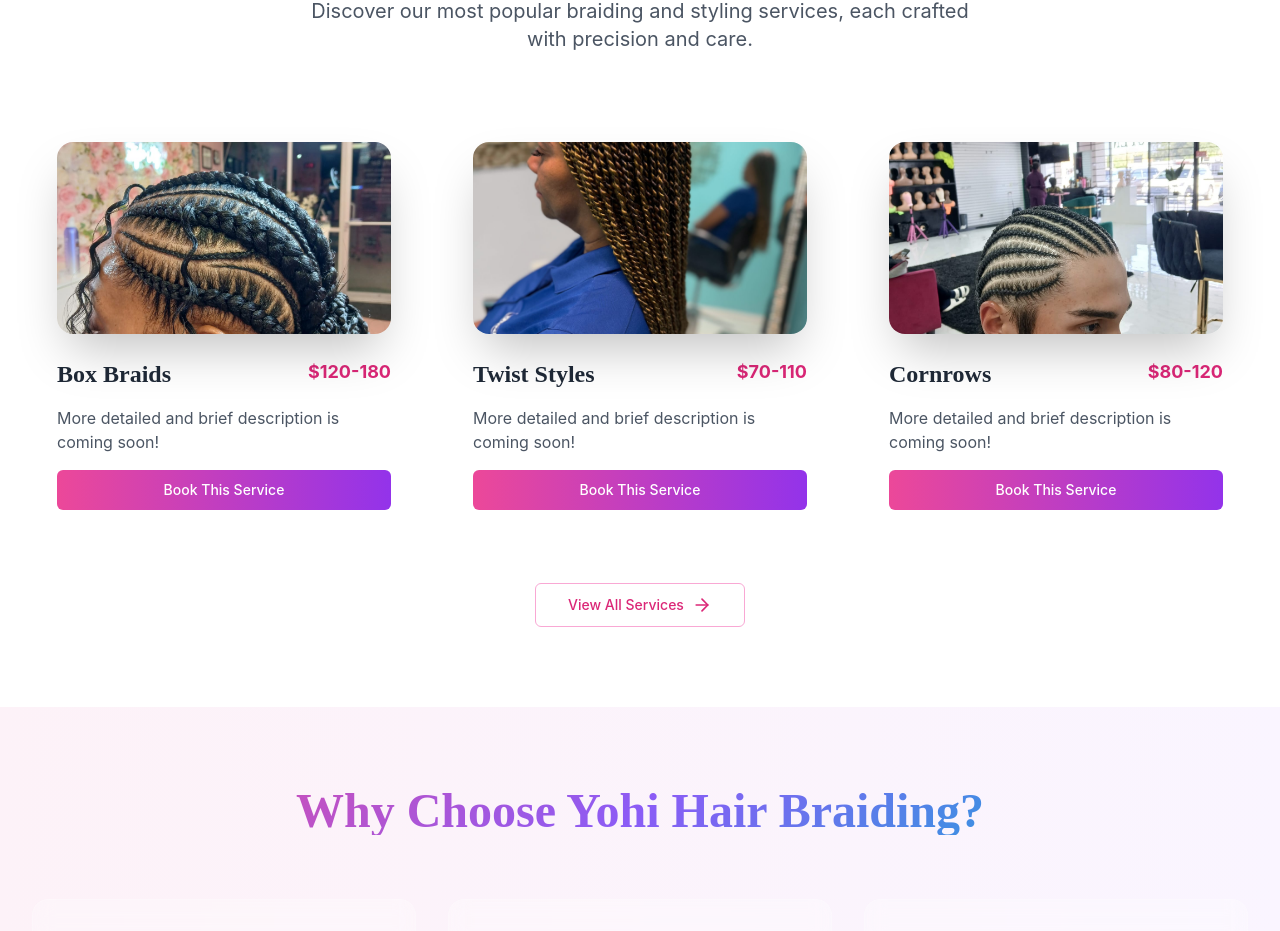
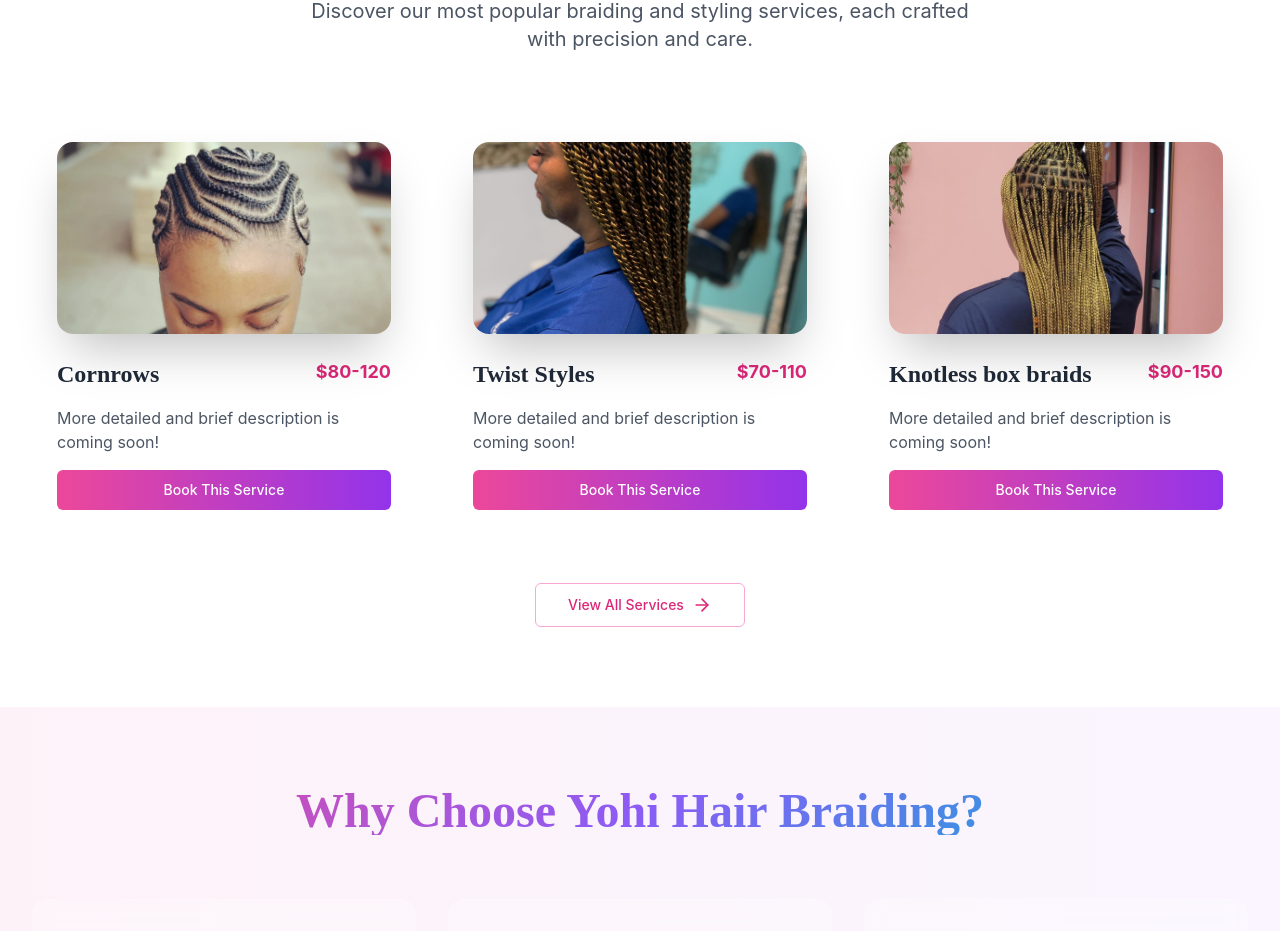
Before and after one commit to Amenu-sh/Yohi-Hair-Braiding, a React (Vite) app: page / in a window 1280 px wide. Shown: the part 1011-1942 px from the top of the page. Built offline with nearby package versions, Linux system fonts and the light colour scheme.

Commit message:
updated gallery

```diff
--- a/src/pages/GalleryPage.jsx
+++ b/src/pages/GalleryPage.jsx
@@ -1,117 +1,120 @@
-
-import React, { useState } from 'react';
-import { Helmet } from 'react-helmet';
-import { motion } from 'framer-motion';
-import { Button } from '@/components/ui/button';
+import React, { useState } from "react";
+import { Helmet } from "react-helmet";
+import { motion } from "framer-motion";
+import { Button } from "@/components/ui/button";
 
 const GalleryPage = () => {
-  const [activeFilter, setActiveFilter] = useState('all');
+  const [activeFilter, setActiveFilter] = useState("all");
 
   const categories = [
-    { id: 'all', name: 'All Styles' },
-    { id: 'box-braids', name: 'Box Braids' },
-    { id: 'cornrows', name: 'Cornrows' },
-    { id: 'twists', name: 'Twists' },
-    { id: 'protective', name: 'Protective Styles' },
-    { id: 'goddess', name: 'Goddess Braids' }
+    { id: "all", name: "All Styles" },
+    { id: "box-braids", name: "Box Braids" },
+    { id: "cornrows", name: "Cornrows" },
+    { id: "twists", name: "Twists" },
+    { id: "protective", name: "Protective Styles" },
+    { id: "goddess", name: "Goddess Braids" },
   ];
 
   const galleryItems = [
     {
       id: 1,
-      category: 'box-braids',
-      title: 'Classic Box Braids',
-      description: 'Medium-length box braids with natural hair',
-      image: 'Beautiful classic box braids hairstyle on natural hair'
+      category: "box-braids",
+      title: "Classic Box Braids",
+      description: "Medium-length box braids with natural hair",
+      image: "/images/gallery/hair-styling1.jpg",
     },
     {
       id: 2,
-      category: 'cornrows',
-      title: 'Geometric Cornrows',
-      description: 'Intricate geometric pattern cornrows',
-      image: 'Geometric cornrow pattern with artistic design'
+      category: "cornrows",
+      title: "Geometric Cornrows",
+      description: "Intricate geometric pattern cornrows",
+      image: "/images/gallery/cornrows.jpg",
     },
     {
       id: 3,
-      category: 'twists',
-      title: 'Senegalese Twists',
-      description: 'Long Senegalese twists with ombre effect',
-      image: 'Senegalese twists with beautiful ombre coloring'
+      category: "twists",
+      title: "Senegalese Twists",
+      description: "Long Senegalese twists with ombre effect",
+      image: "/images/gallery/Twists.jpg",
     },
     {
       id: 4,
-      category: 'goddess',
-      title: 'Goddess Braids Updo',
-      description: 'Elegant goddess braids styled in an updo',
-      image: 'Elegant goddess braids arranged in updo style'
+      category: "goddess",
+      title: "Goddess Braids Updo",
+      description: "Elegant goddess braids styled in an updo",
+      image: "/images/gallery/Godes-Boho-knotles.jpg",
     },
     {
       id: 5,
-      category: 'protective',
-      title: 'Protective Crown',
-      description: 'Crown braid protective style',
-      image: 'Crown braid protective hairstyle for natural hair'
+      category: "protective",
+      title: "Protective Crown",
+      description: "Crown braid protective style",
+      image: "/images/gallery/hair-styling2.jpg",
     },
     {
       id: 6,
-      category: 'box-braids',
-      title: 'Jumbo Box Braids',
-      description: 'Large box braids for a bold look',
-      image: 'Jumbo box braids creating a bold statement look'
+      category: "box-braids",
+      title: "Jumbo Box Braids",
+      description: "Large box braids for a bold look",
+      image: "/images/gallery/hair-styling3.jpg",
     },
     {
       id: 7,
-      category: 'cornrows',
-      title: 'Side-Swept Cornrows',
-      description: 'Cornrows styled to one side',
-      image: 'Side-swept cornrows with elegant styling'
+      category: "cornrows",
+      title: "Side-Swept Cornrows",
+      description: "Cornrows styled to one side",
+      image: "/images/gallery/hair-styling4.jpg",
     },
     {
       id: 8,
-      category: 'twists',
-      title: 'Two-Strand Twists',
-      description: 'Natural two-strand twist out',
-      image: 'Natural two-strand twists with defined curl pattern'
+      category: "twists",
+      title: "Two-Strand Twists",
+      description: "Natural two-strand twist out",
+      image: "/images/gallery/hair-styling5.jpg",
     },
     {
       id: 9,
-      category: 'goddess',
-      title: 'Bohemian Goddess Braids',
-      description: 'Goddess braids with bohemian flair',
-      image: 'Bohemian-style goddess braids with decorative elements'
+      category: "goddess",
+      title: "Bohemian Goddess Braids",
+      description: "Goddess braids with bohemian flair",
+      image: "/images/gallery/hair-styling6.jpg",
     },
     {
       id: 10,
-      category: 'protective',
-      title: 'Halo Braid',
-      description: 'Protective halo braid style',
-      image: 'Halo braid protective style around the head'
+      category: "protective",
+      title: "Halo Braid",
+      description: "Protective halo braid style",
+      image: "/images/gallery/hair-styling1.jpg",
     },
     {
       id: 11,
-      category: 'box-braids',
-      title: 'Colored Box Braids',
-      description: 'Box braids with vibrant color highlights',
-      image: 'Box braids with colorful highlights and extensions'
+      category: "box-braids",
+      title: "Colored Box Braids",
+      description: "Box braids with vibrant color highlights",
+      image: "/images/gallery/hair-styling2.jpg",
     },
     {
       id: 12,
-      category: 'cornrows',
-      title: 'Feed-in Cornrows',
-      description: 'Natural-looking feed-in cornrows',
-      image: 'Feed-in cornrows with natural hairline appearance'
-    }
+      category: "cornrows",
+      title: "Feed-in Cornrows",
+      description: "Natural-looking feed-in cornrows",
+      image: "/images/gallery/hair-styling3.jpg",
+    },
   ];
 
-  const filteredItems = activeFilter === 'all'
-    ? galleryItems
-    : galleryItems.filter(item => item.category === activeFilter);
+  const filteredItems =
+    activeFilter === "all"
+      ? galleryItems
+      : galleryItems.filter((item) => item.category === activeFilter);
 
   return (
     <>
       <Helmet>
         <title>Hair Gallery - Braided Beauty Salon</title>
-        <meta name="description" content="Browse our stunning gallery of hair braiding and styling work. See examples of box braids, cornrows, protective styles, and more by our expert stylists." />
+        <meta
+          name="description"
+          content="Browse our stunning gallery of hair braiding and styling work. See examples of box braids, cornrows, protective styles, and more by our expert stylists."
+        />
       </Helmet>
 
       <div className="pt-16">
@@ -127,8 +130,8 @@ const GalleryPage = () => {
                 Our Gallery
               </h1>
               <p className="text-xl text-gray-700 max-w-3xl mx-auto">
-                Explore our portfolio of stunning hair transformations and get inspired
-                for your next braiding adventure.
+                Explore our portfolio of stunning hair transformations and get
+                inspired for your next braiding adventure.
               </p>
             </motion.div>
           </div>
@@ -145,8 +148,8 @@ const GalleryPage = () => {
                   onClick={() => setActiveFilter(category.id)}
                   className={`${
                     activeFilter === category.id
-                      ? 'bg-gradient-to-r from-pink-500 to-purple-600 text-white'
-                      : 'border-pink-300 text-pink-600 hover:bg-pink-50'
+                      ? "bg-gradient-to-r from-pink-500 to-purple-600 text-white"
+                      : "border-pink-300 text-pink-600 hover:bg-pink-50"
                   }`}
                 >
                   {category.name}
@@ -177,9 +180,10 @@ const GalleryPage = () => {
                     {/* Image */}
                     <div className="relative h-64 overflow-hidden">
                       <img
-                        alt={item.image}
+                        alt={item.title}
                         className="w-full h-full object-cover group-hover:scale-110 transition-transform duration-300"
-                       src="https://images.unsplash.com/photo-1595872018818-97555653a011" />
+                        src={item.image}
+                      />
 
                       {/* Overlay */}
                       <div className="absolute inset-0 bg-gradient-to-t from-black/60 via-transparent to-transparent opacity-0 group-hover:opacity-100 transition-opacity duration-300">
@@ -223,7 +227,7 @@ const GalleryPage = () => {
         </section>
 
         {/* Before & After Section */}
-        <section className="py-20 bg-gradient-to-r from-pink-50 to-purple-50">
+        {/* <section className="py-20 bg-gradient-to-r from-pink-50 to-purple-50">
           <div className="max-w-7xl mx-auto px-4 sm:px-6 lg:px-8">
             <motion.div
               initial={{ opacity: 0, y: 30 }}
@@ -243,17 +247,19 @@ const GalleryPage = () => {
             <div className="grid grid-cols-1 md:grid-cols-2 gap-8">
               {[
                 {
-                  before: 'Natural hair before braiding transformation',
-                  after: 'Beautiful box braids transformation result',
-                  title: 'Box Braids Transformation',
-                  description: 'From natural hair to stunning protective box braids'
+                  before: "Natural hair before braiding transformation",
+                  after: "Beautiful box braids transformation result",
+                  title: "Box Braids Transformation",
+                  description:
+                    "From natural hair to stunning protective box braids",
                 },
                 {
-                  before: 'Hair before cornrow styling session',
-                  after: 'Intricate cornrow pattern completion',
-                  title: 'Cornrow Artistry',
-                  description: 'Artistic cornrow patterns that showcase skill and creativity'
-                }
+                  before: "Hair before cornrow styling session",
+                  after: "Intricate cornrow pattern completion",
+                  title: "Cornrow Artistry",
+                  description:
+                    "Artistic cornrow patterns that showcase skill and creativity",
+                },
               ].map((transformation, index) => (
                 <motion.div
                   key={index}
@@ -265,31 +271,35 @@ const GalleryPage = () => {
                 >
                   <div className="grid grid-cols-2 gap-4 mb-4">
                     <div>
-                      <p className="text-center text-sm font-medium text-gray-600 mb-2">Before</p>
+                      <p className="text-center text-sm font-medium text-gray-600 mb-2">
+                        Before
+                      </p>
                       <img
                         alt={transformation.before}
                         className="w-full h-32 object-cover rounded-lg"
-                       src="https://images.unsplash.com/photo-1583241080717-eff51c113093" />
+                        src="https://images.unsplash.com/photo-1583241080717-eff51c113093"
+                      />
                     </div>
                     <div>
-                      <p className="text-center text-sm font-medium text-gray-600 mb-2">After</p>
+                      <p className="text-center text-sm font-medium text-gray-600 mb-2">
+                        After
+                      </p>
                       <img
                         alt={transformation.after}
                         className="w-full h-32 object-cover rounded-lg"
-                       src="https://images.unsplash.com/photo-1583241080717-eff51c113093" />
+                        src="https://images.unsplash.com/photo-1583241080717-eff51c113093"
+                      />
                     </div>
                   </div>
                   <h3 className="font-playfair text-xl font-semibold text-gray-800 mb-2">
                     {transformation.title}
                   </h3>
-                  <p className="text-gray-600">
-                    {transformation.description}
-                  </p>
+                  <p className="text-gray-600">{transformation.description}</p>
                 </motion.div>
               ))}
             </div>
           </div>
-        </section>
+        </section> */}
 
         {/* CTA Section */}
         <section className="py-20 bg-gradient-to-r from-pink-600 to-purple-600 text-white">
@@ -305,7 +315,8 @@ const GalleryPage = () => {
                 Ready for Your Transformation?
               </h2>
               <p className="text-xl opacity-90">
-                Let us create your next stunning look. Book your appointment today!
+                Let us create your next stunning look. Book your appointment
+                today!
               </p>
               <Button
                 size="lg"
--- a/src/pages/HomePage.jsx
+++ b/src/pages/HomePage.jsx
@@ -22,7 +22,7 @@ const HomePage = () => {
       id: 2,
       name: "Cornrows",
       description: "More detailed and brief description is coming soon!",
-      image: "/images/gallery/hair-styling2.jpg",
+      image: "/images/gallery/cornrows.jpg",
       video: "/videos/hair-styling.mp4",
       price: "$80-120",
     },
@@ -46,7 +46,7 @@ const HomePage = () => {
       id: 5,
       name: "Knotless box braids",
       description: "More detailed and brief description is coming soon!",
-      image: "/images/gallery/hair-styling5.jpg",
+      image: "/images/gallery/knotles-braids.jpg",
       video: "/videos/hair-styling.mp4",
       price: "$90-150",
     },
@@ -54,7 +54,15 @@ const HomePage = () => {
       id: 6,
       name: "Goddess Braids",
       description: "More detailed and brief description is coming soon!",
-      image: "/images/gallery/hair-styling6.jpg",
+      image: "/images/gallery/Godes-Boho-knotles.jpg",
+      video: "/videos/hair-styling.mp4",
+      price: "$100-140",
+    },
+    {
+      id: 7,
+      name: "Senegalese twists",
+      description: "More detailed and brief description is coming soon!",
+      image: "/images/gallery/hair-styling3.jpg",
       video: "/videos/hair-styling.mp4",
       price: "$100-140",
     },
```
Also changed, not shown: src/pages/AboutPage.jsx (+4 -4 lines), public/images/gallery/Godes-Boho-knotles.jpg (renamed from public/images/gallery/Godes and Boho-knotles.jpg), public/images/gallery/knotles-braids.jpg (renamed from public/images/gallery/knotles braids.jpg).
